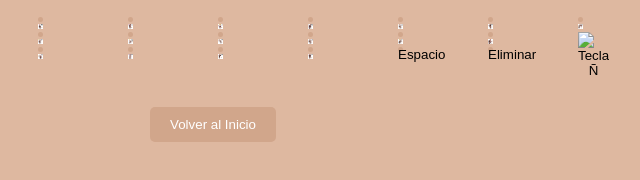
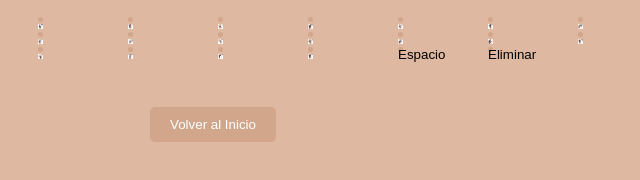
Before and after one commit to danxchemical/Signo-Translate-apk, a plain HTML site: page teclado.html in a window 1280 px wide. Shown: the part 384-564 px from the top of the page, 427-1067 px from the left. Drawn offline with Linux system fonts and the light colour scheme; files whose address does not match are found by name.

Commit message:
Update teclado.html

```diff
--- a/teclado.html
+++ b/teclado.html
@@ -37,7 +37,7 @@
         <button class="key" data-value="J"><img src="img/abecedario/j.jpg" alt="Tecla J"></button>
         <button class="key" data-value="K"><img src="img/abecedario/k.jpg" alt="Tecla K"></button>
         <button class="key" data-value="L"><img src="img/abecedario/l.jpg" alt="Tecla L"></button>
-        <button class="key" data-value="Ñ"><img src="img/abecedario/ñ.JPG" alt="Tecla Ñ"></button>
+        <button class="key" data-value="Ñ"><img src="img/abecedario/nn.JPG" alt="Tecla Ñ"></button>
 
         <!-- Tercera fila de teclas -->
         <button class="key" data-value="Z"><img src="img/abecedario/z.jpg" alt="Tecla Z"></button>
```
